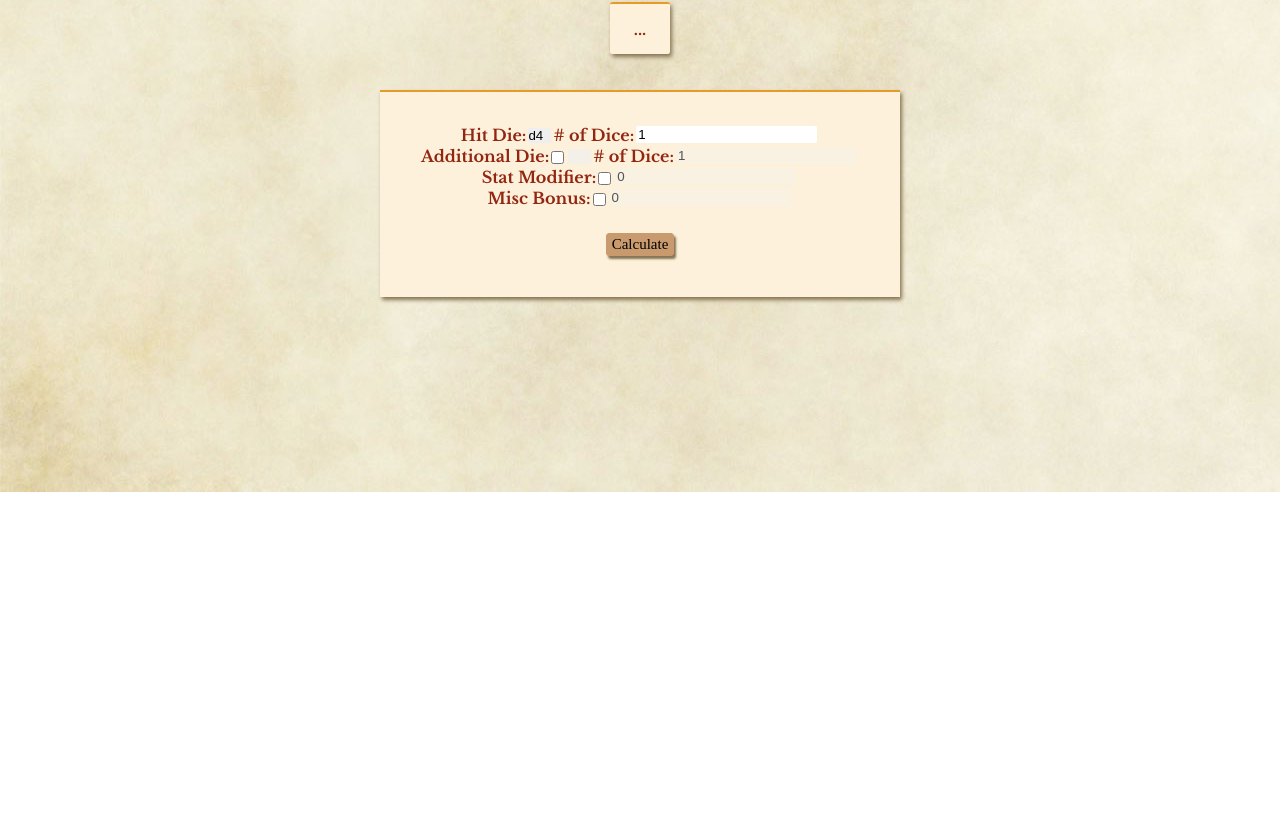
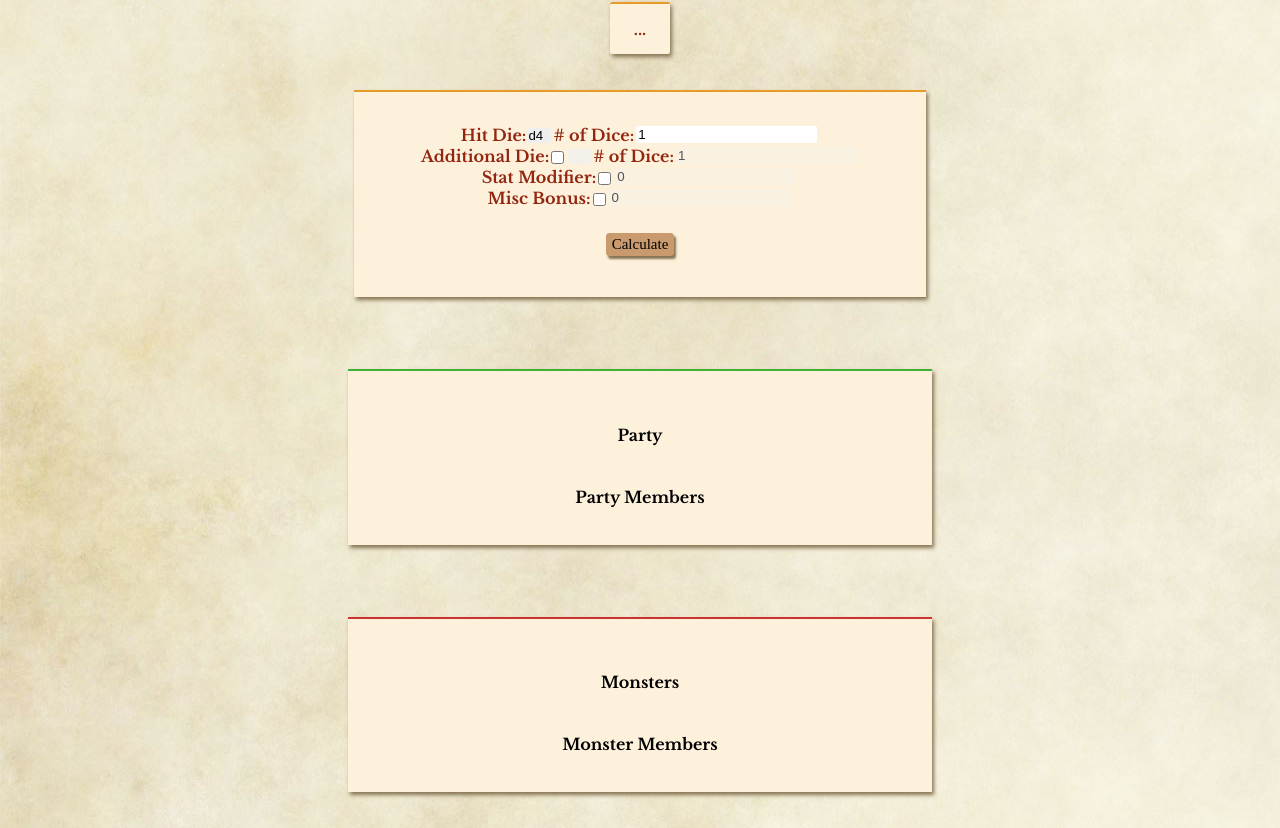
Before and after one commit to SpencerMcFadden/Combat-Calculator, a React (Create React App) app: page / in a window 1280 px wide. Shown: the part 308-1136 px from the top of the page. Before the commit the page ends 800 px from the top, so only its background shows below. Built offline with nearby package versions, Linux system fonts and the light colour scheme; a web font is replaced by a local one.

Commit message:
Setting up the two groups for submission

```diff
--- a/src/App.css
+++ b/src/App.css
@@ -35,7 +35,7 @@
   align-items: center;
   display: inherit;
   flex-flow: column wrap;
-  width: 50%;
+  width: 55%;
 }
 
 .Calculator-input {
@@ -109,6 +109,30 @@
   justify-content: center;
 }
 
+.Monsters {
+  align-items: center;
+  background: #FDF1DC;
+  border-top: 2px solid #CC3232;
+  box-shadow: 2px 3px .25em #867453;
+  display: inherit;
+  flex-flow: column wrap;
+  margin: 2.25em;
+  padding: 2em .25em 1em;
+  width: 45%;
+}
+
+.Party {
+  align-items: center;
+  background: #FDF1DC;
+  border-top: 2px solid #3FB235;
+  box-shadow: 2px 3px .25em #867453;
+  display: inherit;
+  flex-flow: column wrap;
+  margin: 2.25em;
+  padding: 2em .25em 1em;
+  width: 45%;
+}
+
 .Result-display {
   background: #FDF1DC;
   border-top: 2px solid #E69A28;
--- a/src/App.js
+++ b/src/App.js
@@ -3,6 +3,8 @@ import { Helmet } from "react-helmet";
 import logo from './logo.svg';
 import './App.css';
 import Calc from './CalcComponents/Calc';
+import Party from './GroupComponents/Party';
+import Monsters from './GroupComponents/Monsters';
 
 class App extends Component {
   constructor() {
@@ -143,6 +145,8 @@ class App extends Component {
         <div className="App-body">
           <Calc formulas={this.state.formulas} dice={this.state.dice} stats={this.state.stats}
             onChange={this.handleStatChange} onSubmit={this.handleSubmit} onDisable={this.handleStatFieldDisable} />
+          <Party />
+          <Monsters />
         </div>
       </div>
     );
--- /dev/null
+++ b/src/GroupComponents/MonsterMembers.js
@@ -0,0 +1,12 @@
+import React, { Component } from 'react';
+
+class MonsterMembers extends Component {
+  render() {
+    return(
+      <div className="Monsters-form">
+        <h4>Monster Members</h4>
+      </div>);
+  }
+}
+
+export default MonsterMembers;
--- /dev/null
+++ b/src/GroupComponents/Monsters.js
@@ -0,0 +1,17 @@
+import React, { Component } from 'react';
+import MonsterMembers from './MonsterMembers';
+
+class Monsters extends Component {
+  render() {
+    return(
+      <div className="Monsters">
+        <h4>Monsters</h4>
+
+        <div className="Monsters-info">
+          <MonsterMembers />
+        </div>
+      </div>);
+  }
+}
+
+export default Monsters;
--- /dev/null
+++ b/src/GroupComponents/Party.js
@@ -0,0 +1,18 @@
+import React, { Component } from 'react';
+import PartyMembers from './PartyMembers';
+
+class Party extends Component {
+  render() {
+    return(
+      <div className="Party">
+        <h4>Party</h4>
+
+        <div className="Party-info">
+          <PartyMembers />
+        </div>
+      </div>
+    );
+  }
+}
+
+export default Party;
--- /dev/null
+++ b/src/GroupComponents/PartyMembers.js
@@ -0,0 +1,12 @@
+import React, { Component } from 'react';
+
+class PartyMembers extends Component {
+  render() {
+    return(
+      <div className="Party-form">
+        <h4>Party Members</h4>
+      </div>);
+  }
+}
+
+export default PartyMembers;
```
